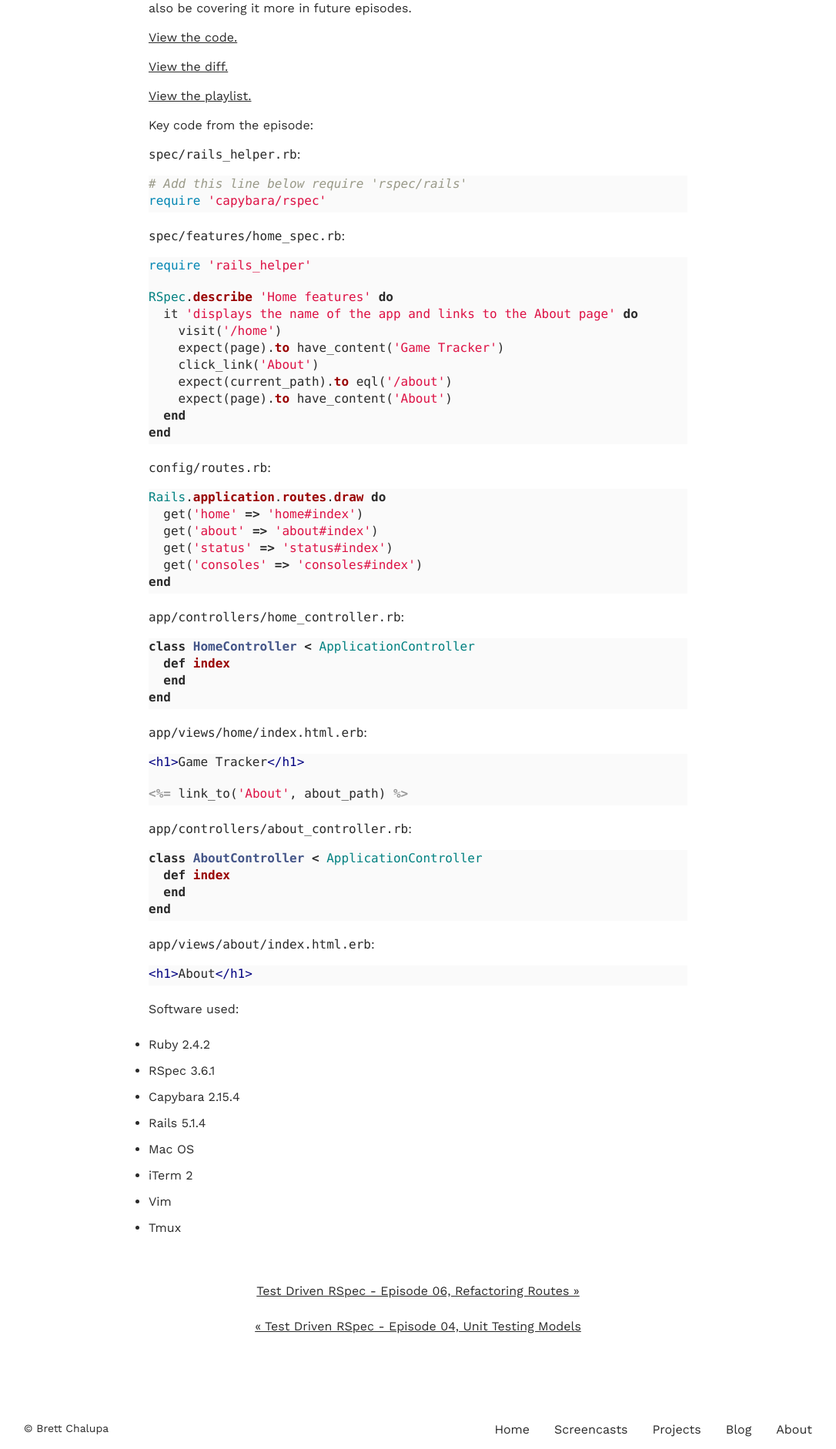
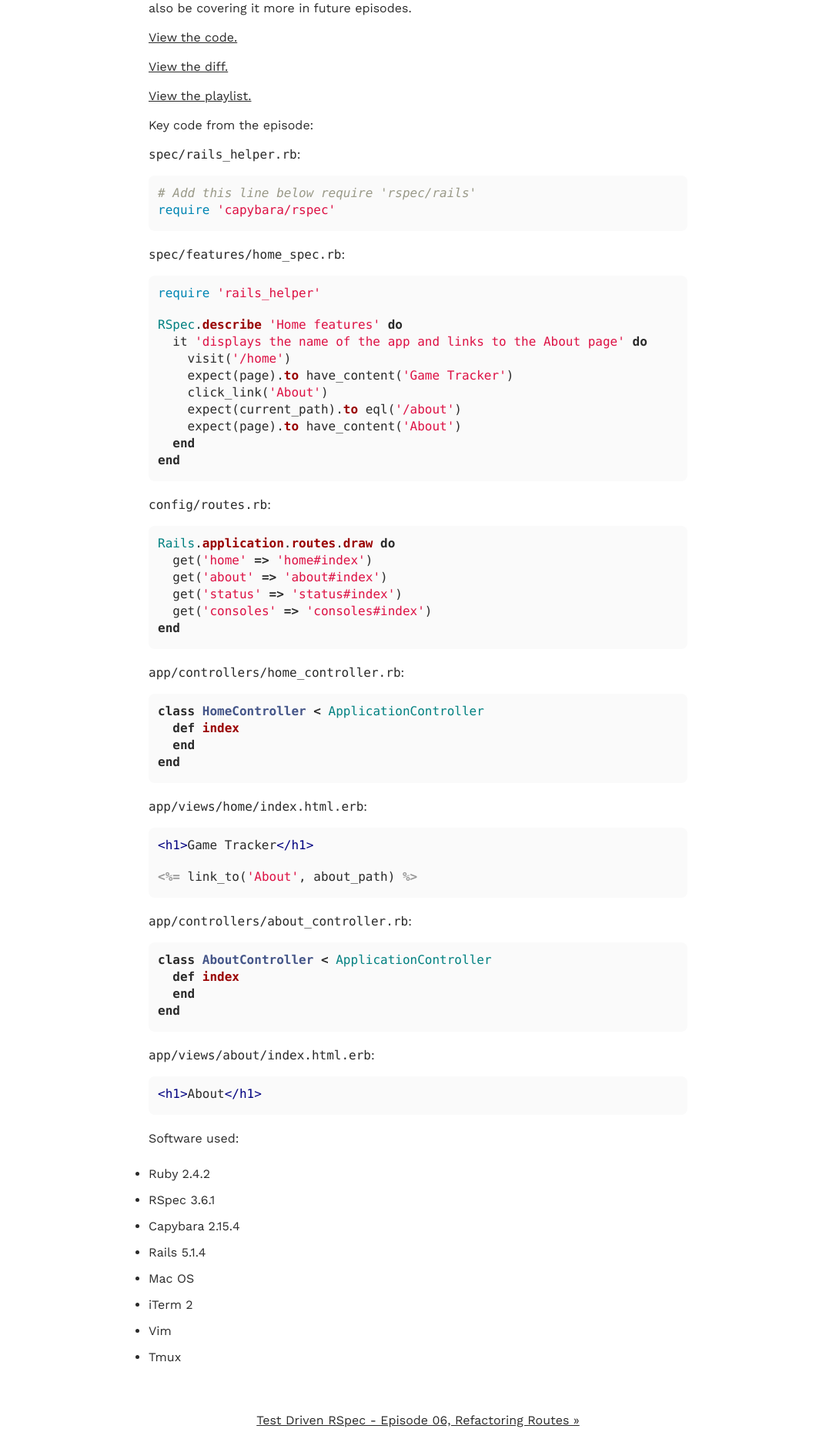
Before and after one commit to brettchalupa/brettcodes, a Jekyll site: the page built from _posts/2017-11-13-test-driven-rspec-episode-05.md, in a window 1280 px wide. Shown: the part 971-2853 px from the top of the page at 77% size, without its empty margins (97-1183 px from the left). Built offline with Jekyll 4.4.1, drawn with Linux system fonts in a browser that asks for light colours.

Commit message:
Improve code block styling
- Padding for improved spacing
- Border radius for niceness

```diff
--- a/_sass/layout.scss
+++ b/_sass/layout.scss
@@ -130,6 +130,8 @@ pre {
 
   &.highlight {
     background-color: rgba(239, 239, 239, 0.3);
+    padding: 12px;
+    border-radius: 8px;
   }
 }
 
```
